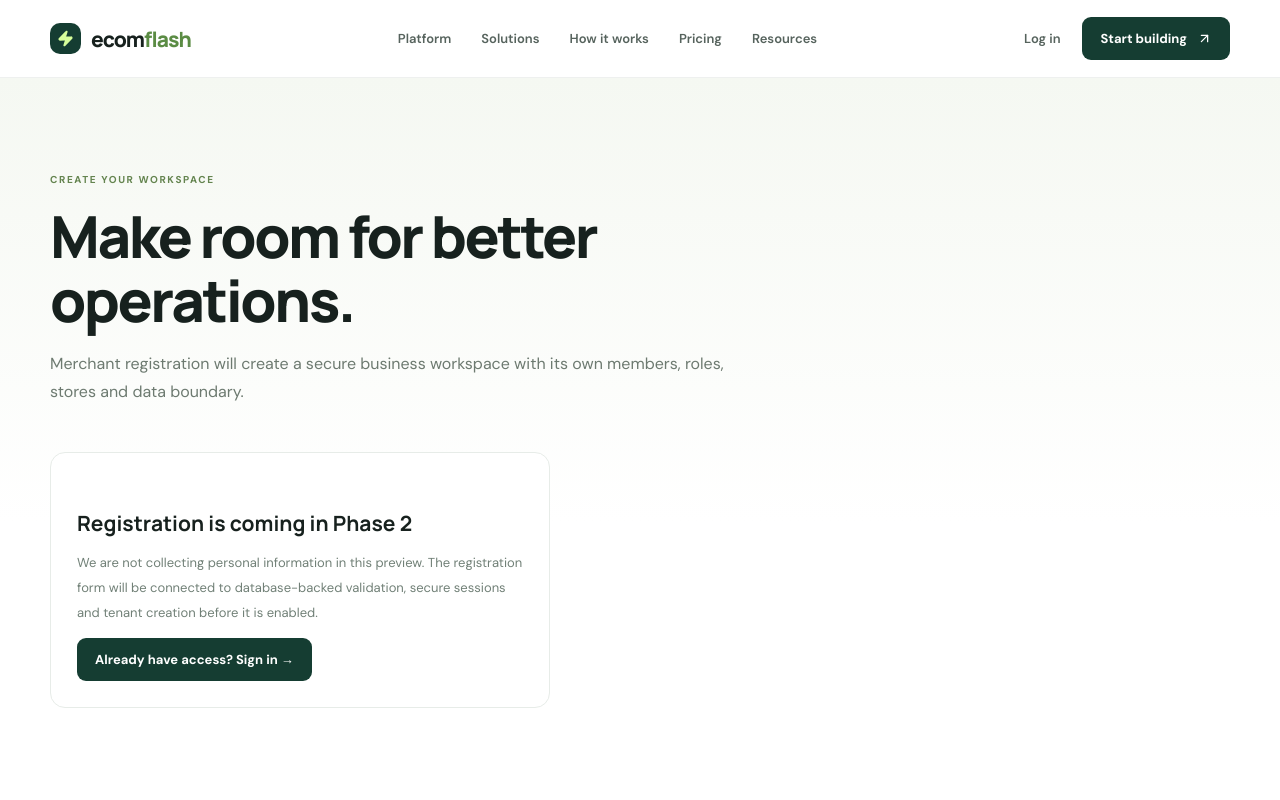
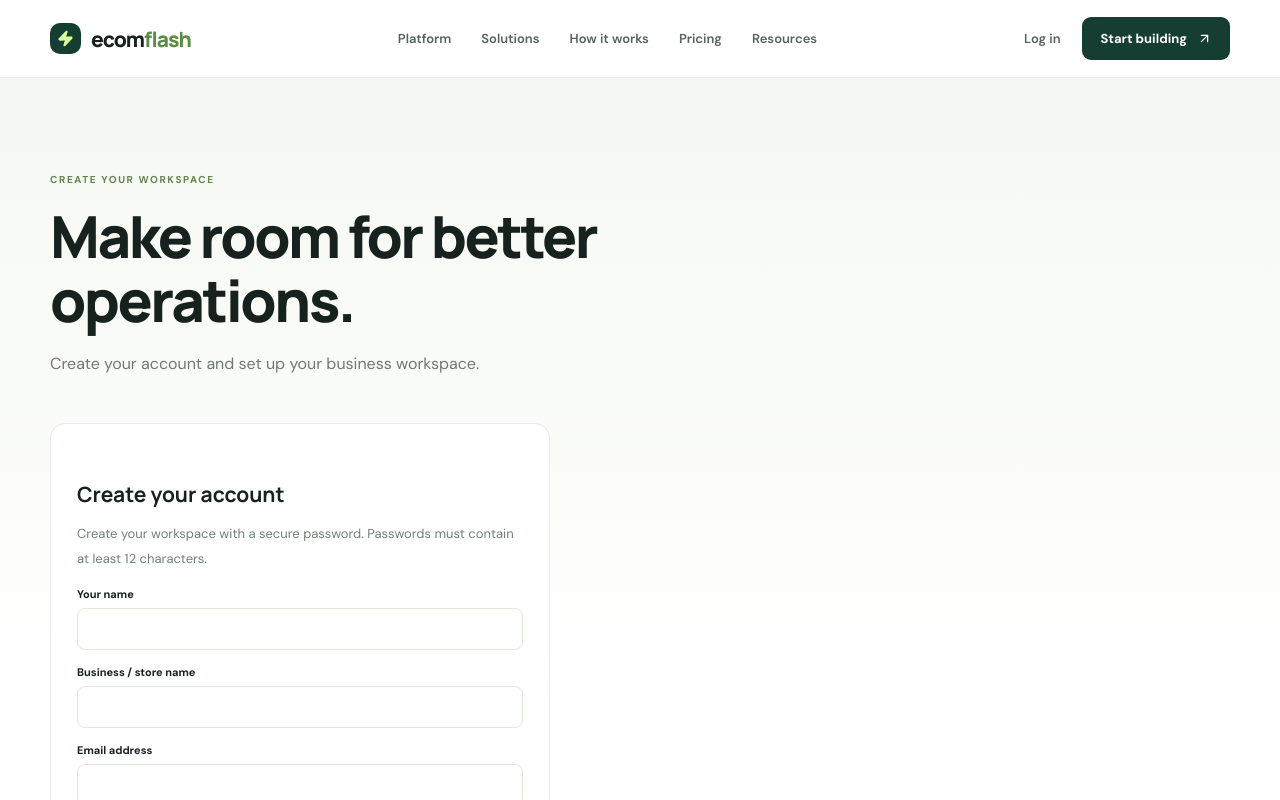
Before and after one commit to tarikuldigital-cmd/Ecom-Flash, a Next.js app: page /register in a window 1280 px wide. Shown: the top 800 px of the page. Built offline with nearby package versions, Linux system fonts and the light colour scheme.

Commit message:
feat(auth): enable workspace registration page

```diff
--- a/src/app/register/page.tsx
+++ b/src/app/register/page.tsx
@@ -1,3 +1,6 @@
-import Link from "next/link";
 import { InfoPage } from "@/components/marketing/InfoPage";
-export default function Register(){return <InfoPage eyebrow="CREATE YOUR WORKSPACE" title="Make room for better operations." lead="Merchant registration will create a secure business workspace with its own members, roles, stores and data boundary."><div className="form-card"><h2>Registration is coming in Phase 2</h2><p className="form-note">We are not collecting personal information in this preview. The registration form will be connected to database-backed validation, secure sessions and tenant creation before it is enabled.</p><Link className="button button-dark" href="/login">Already have access? Sign in →</Link></div></InfoPage>}
+import { AuthForm } from "@/components/auth/AuthForm";
+
+export default function Register() {
+  return <InfoPage eyebrow="CREATE YOUR WORKSPACE" title="Make room for better operations." lead="Create your account and set up your business workspace."><AuthForm mode="register" /></InfoPage>;
+}
```
